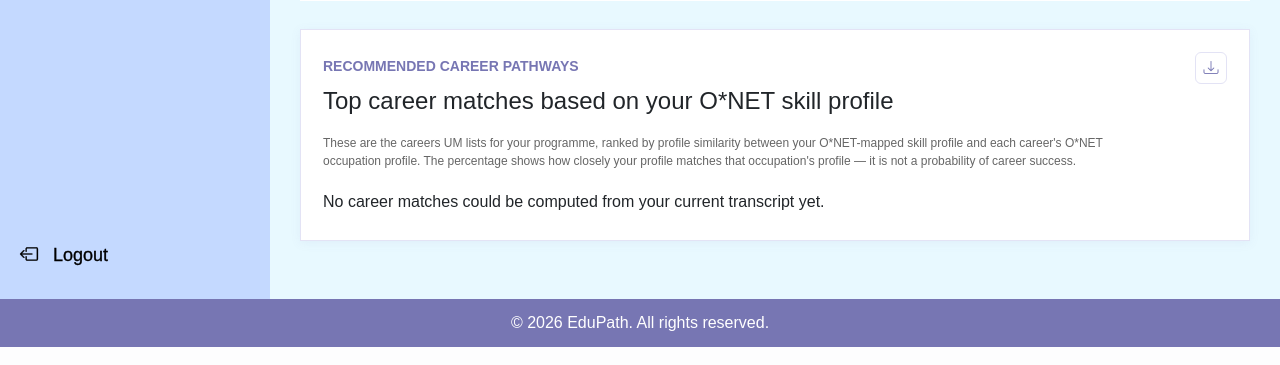
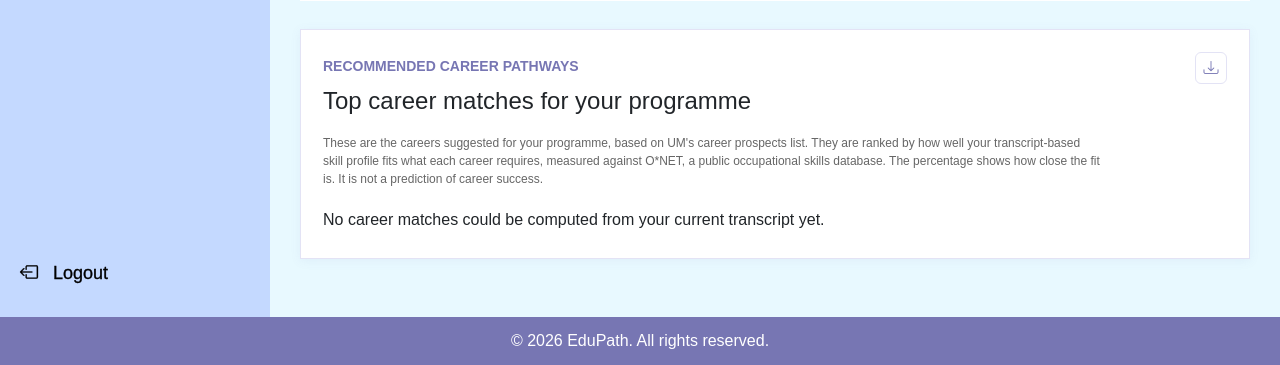
Before and after one commit to khor04/EduPath, a Python web app: template templates/career.html in a window 1280 px wide. Shown: the part 793-1158 px from the top of the page. Run offline with Jinja, Linux system fonts and the light colour scheme; the template is opened without the code that fills it, so the values that code supplies are empty.

Commit message:
edit on the description for career recommendation

```diff
--- a/templates/career.html
+++ b/templates/career.html
@@ -92,13 +92,13 @@
         </button>
         <p class="section-label">RECOMMENDED CAREER PATHWAYS</p>
         <div class="career-title-row">
-            <h2>Top career matches based on your O*NET skill profile</h2>
+            <h2>Top career matches for your programme</h2>
         </div>
         <p class="career-methodology-note">
-            These are the careers UM lists for your programme, ranked by profile similarity between
-            your O*NET-mapped skill profile and each career's O*NET occupation profile. The percentage
-            shows how closely your profile matches that occupation's profile — it is not a probability
-            of career success.
+            These are the careers suggested for your programme, based on UM's career prospects list.
+            They are ranked by how well your transcript-based skill profile fits what each career
+            requires, measured against O*NET, a public occupational skills database. The percentage
+            shows how close the fit is. It is not a prediction of career success.
         </p>
 
         {% if not careers %}
```
